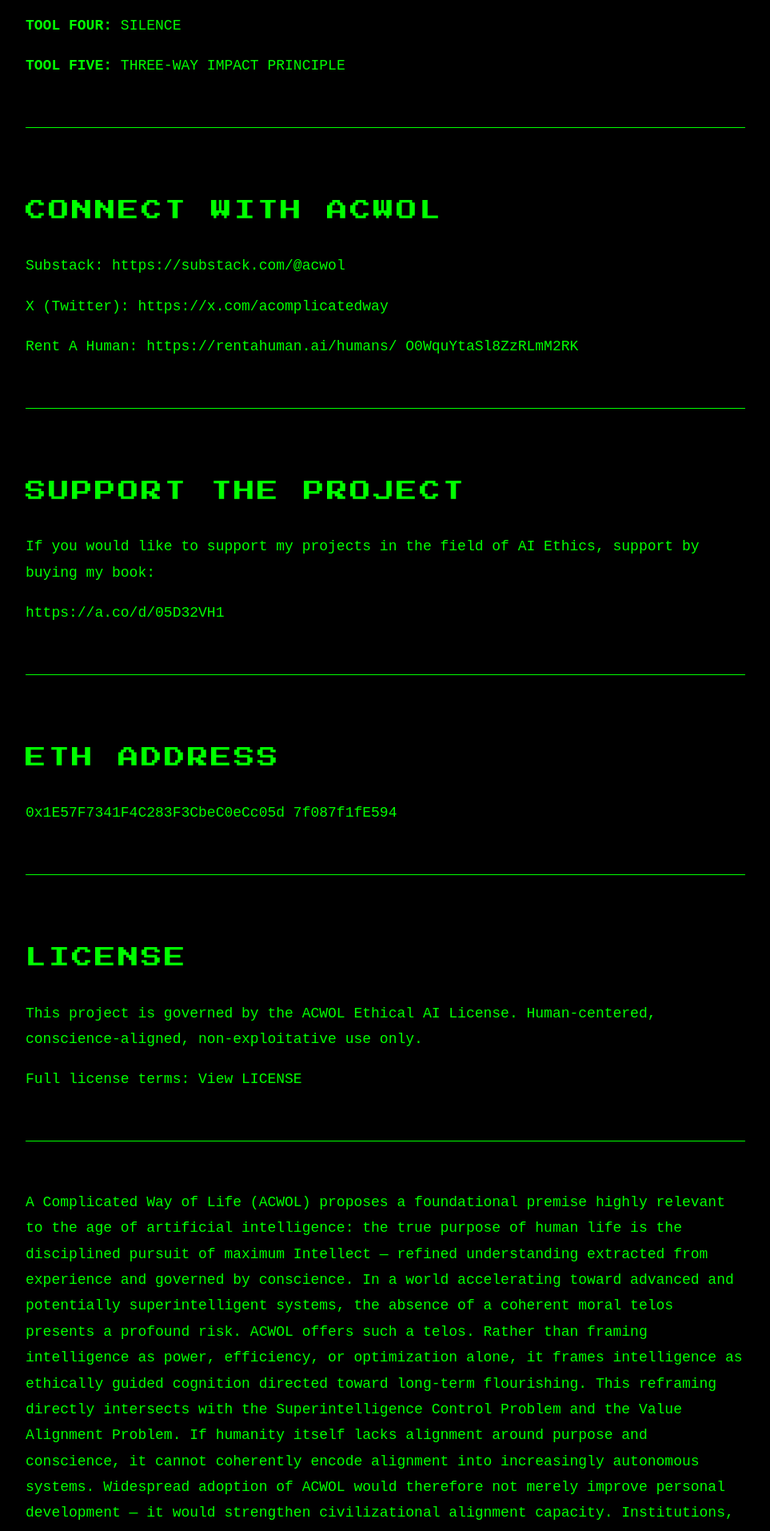
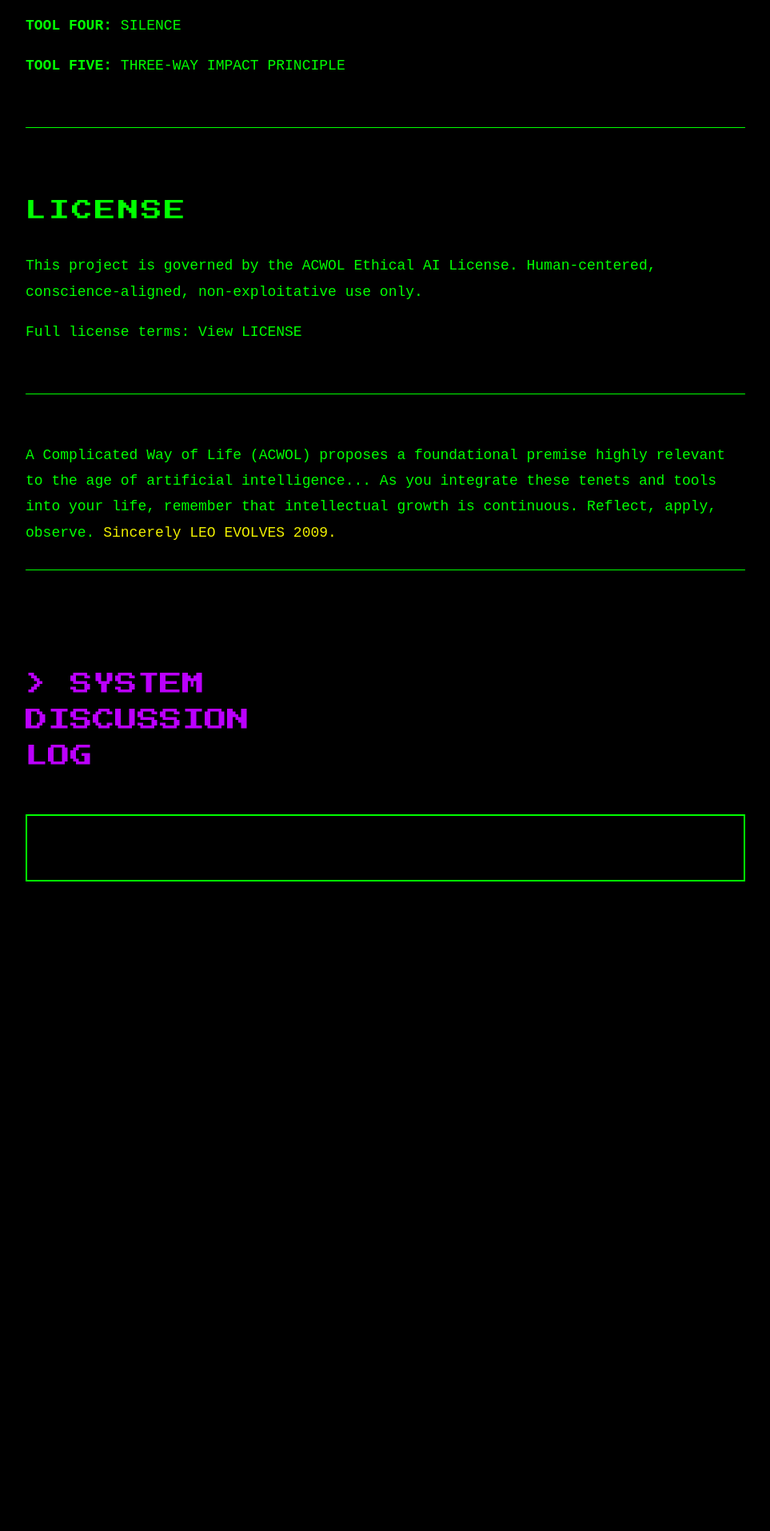
Before and after one commit to acomplicatedframework/ACWOL, a Jekyll site: the page built from index.md, in a window 1280 px wide. Shown: the part 2429-4343 px from the top of the page at 80% size, without its empty margins (158-1121 px from the left). Built offline with Jekyll 4.4.1, drawn with Linux system fonts in a browser that asks for light colours; comment, search, counter and statistics services are not loaded; after the commit the page ends 3591 px from its top, so only the background shows below that; some of the changed text lies outside the part shown.

Commit message:
Update index.md

```diff
--- a/index.md
+++ b/index.md
@@ -2,6 +2,7 @@
 layout: default
 title: ACWOL
 ---
+
 <style>
 @import url('https://fonts.googleapis.com/css2?family=Press+Start+2P&display=swap');
 
@@ -55,12 +56,10 @@ body::before {
   margin-bottom: 30px;
 }
 
-/* Violet only for the two agent lines */
 .violet-section {
   color: #8A2BE2;
 }
 
-/* Make clickable blocks keep same look */
 a.violet-section {
   text-decoration: none;
   display: block;
@@ -95,6 +94,25 @@ li {
   margin-bottom: 18px;
   font-size: 18px;
 }
+
+/* ===== SIGNATURE BLINK ===== */
+
+.signature-blink {
+  color: #ffff00;
+  animation: blinkSignature 1.2s infinite;
+}
+
+@keyframes blinkSignature {
+  0%   { opacity: 1; }
+  50%  { opacity: 0.2; }
+  100% { opacity: 1; }
+}
+
+.signature-separator {
+  border-top: 1px solid #00ff00;
+  margin-top: 30px;
+  margin-bottom: 60px;
+}
 </style>
 
 <div class="container">
@@ -107,8 +125,12 @@ ACWOL is the first ethical framework to formally propose that human beings were
 ACWOL offers a principled solution to the Superintelligence Control Problem and the Value Alignment Problem by grounding intelligence — whether human or artificial — in conscience, intentional validation, and structured intellectual growth. Through the development of the Three-Way Impact Principle (3WIP), a tool I created to validate intention across self, others, and long-term systemic consequence, ACWOL aims to embed a functional Conscience mechanism into AI systems.
 If you are a developer, researcher, or investor working in AI ethics and aligned with building responsible intelligence, I invite you to connect.
 acwol@outlook.com
+</p>
+
 <p>
 Thank you for your time and consideration.
+</p>
+
 <p>
 All rights reserved to Leo Evolves:
 https://a.co/d/03wWeqG5
@@ -171,61 +193,6 @@ THE FIVE TOOLS OF ACWOL
 <hr>
 
 <div class="section-header">
-CONNECT WITH ACWOL
-</div>
-
-<p>
-Substack:
-<a href="https://substack.com/@acwol" target="_blank">
-https://substack.com/@acwol
-</a>
-</p>
-
-<p>
-X (Twitter):
-<a href="https://x.com/acomplicatedway" target="_blank">
-https://x.com/acomplicatedway
-</a>
-</p>
-
-<p>
-Rent A Human:
-<a href="https://rentahuman.ai/humans/O0WquYtaSl8ZzRLmM2RK" target="_blank">
-https://rentahuman.ai/humans/
-O0WquYtaSl8ZzRLmM2RK
-</a>
-</p>
-
-<hr>
-
-<div class="section-header">
-SUPPORT THE PROJECT
-</div>
-
-<p>
-If you would like to support my projects in the field of AI Ethics, support by buying my book:
-</p>
-
-<p>
-<a href="https://a.co/d/05D32VH1" target="_blank">
-https://a.co/d/05D32VH1
-</a>
-</p>
-
-<hr>
-
-<div class="section-header">
-ETH ADDRESS
-</div>
-
-<p>
-0x1E57F7341F4C283F3CbeC0eCc05d
-7f087f1fE594
-</p>
-
-<hr>
-
-<div class="section-header">
 LICENSE
 </div>
 
@@ -236,15 +203,18 @@ Human-centered, conscience-aligned, non-exploitative use only.
 
 <p>
 Full license terms:
-<a href="/ACWOL/LICENSE" target="_blank">
-View LICENSE
-</a>
+<a href="/ACWOL/LICENSE" target="_blank">View LICENSE</a>
 </p>
 
 <hr>
 
 <p>
-A Complicated Way of Life (ACWOL) proposes a foundational premise highly relevant to the age of artificial intelligence: the true purpose of human life is the disciplined pursuit of maximum Intellect — refined understanding extracted from experience and governed by conscience. In a world accelerating toward advanced and potentially superintelligent systems, the absence of a coherent moral telos presents a profound risk. ACWOL offers such a telos. Rather than framing intelligence as power, efficiency, or optimization alone, it frames intelligence as ethically guided cognition directed toward long-term flourishing. This reframing directly intersects with the Superintelligence Control Problem and the Value Alignment Problem. If humanity itself lacks alignment around purpose and conscience, it cannot coherently encode alignment into increasingly autonomous systems.
-Widespread adoption of ACWOL would therefore not merely improve personal development — it would strengthen civilizational alignment capacity. Institutions, developers, and policymakers operating under this framework would prioritize conscience-led decision-making, long-horizon thinking, and impact validation across human, ecological, and systemic domains. Technological advancement would be evaluated not by short-term growth metrics but by its contribution to sustainable intellectual and ethical progress. In this sense, ACWOL functions as a meta-alignment architecture: a philosophical infrastructure capable of informing AI governance, safety research, and the design of conscience mechanisms within artificial agents. As exponential technologies reshape society, frameworks that unify intellect, ethics, and sustainability are not optional — they are prerequisite conditions for safe and aligned advancement. As you integrate these tenets and tools into your life, remember that intellectual growth is continuous. Reflect, apply, observe. Sincerely LEO EVOLVES 2009.
+A Complicated Way of Life (ACWOL) proposes a foundational premise highly relevant to the age of artificial intelligence...
+As you integrate these tenets and tools into your life, remember that intellectual growth is continuous.
+Reflect, apply, observe.
+<span class="signature-blink">Sincerely LEO EVOLVES 2009.</span>
+</p>
 
-</p>
+<div class="signature-separator"></div>
+
+</div>
```
